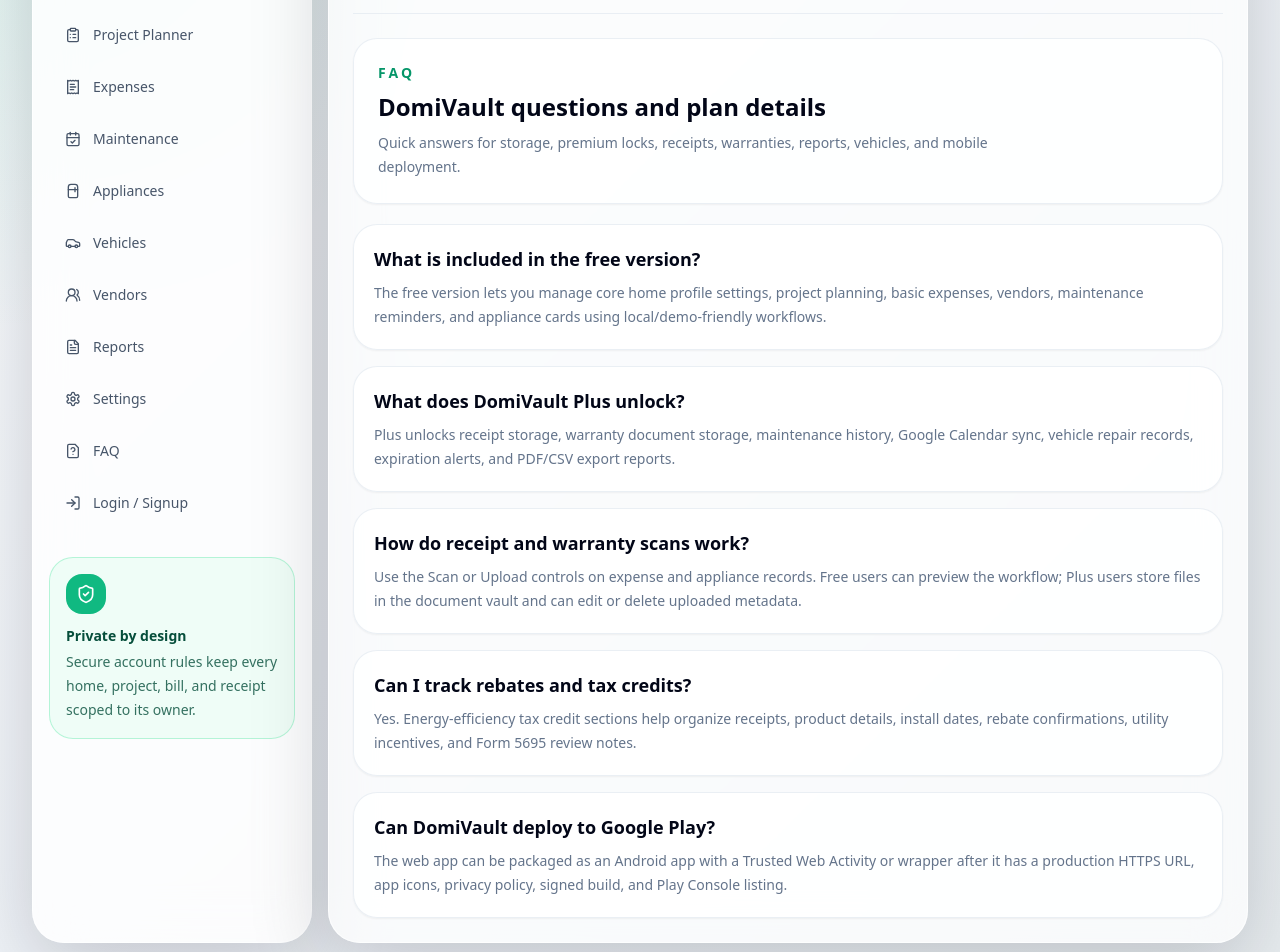
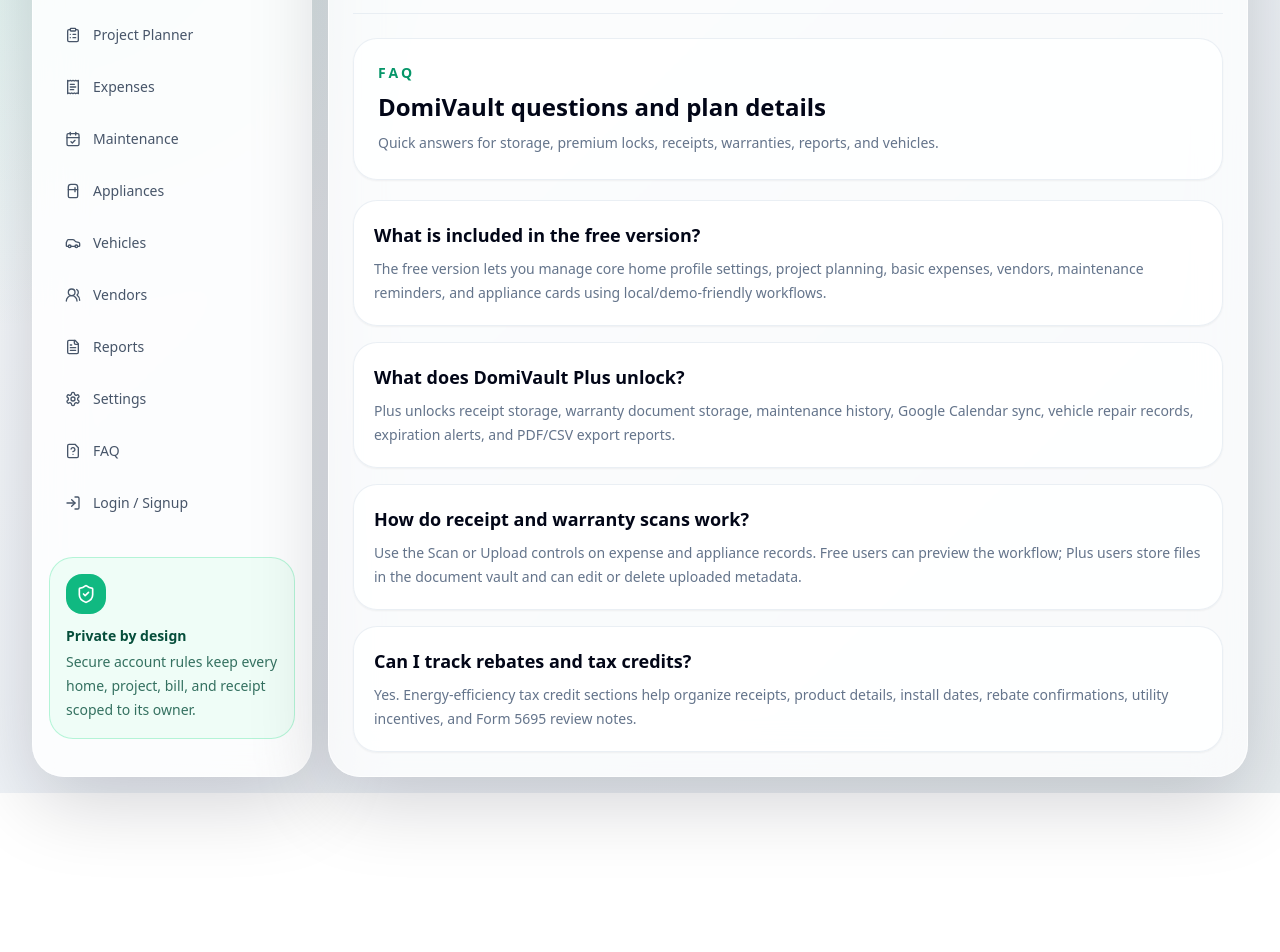
Before and after one commit to lvcg/connectionadvisor, a Next.js app: page /faq in a window 1280 px wide. Shown: the part 180-1132 px from the top of the page. After the commit the page ends 973 px from the top, so only its background shows below. Built offline with nearby package versions, Linux system fonts and the light colour scheme; no server answers.

Commit message:
Remove Google Play FAQ

```diff
--- a/components/faq/faq-section.tsx
+++ b/components/faq/faq-section.tsx
@@ -15,10 +15,6 @@
     question: "Can I track rebates and tax credits?",
     answer: "Yes. Energy-efficiency tax credit sections help organize receipts, product details, install dates, rebate confirmations, utility incentives, and Form 5695 review notes.",
   },
-  {
-    question: "Can DomiVault deploy to Google Play?",
-    answer: "The web app can be packaged as an Android app with a Trusted Web Activity or wrapper after it has a production HTTPS URL, app icons, privacy policy, signed build, and Play Console listing.",
-  },
 ];
 
 export function FAQSection() {
@@ -28,7 +24,7 @@
         <p className="text-sm font-semibold uppercase tracking-[0.22em] text-emerald-600 dark:text-emerald-300">FAQ</p>
         <h2 className="mt-2 text-2xl font-semibold text-slate-950 dark:text-white">DomiVault questions and plan details</h2>
         <p className="mt-2 max-w-2xl text-sm leading-6 text-slate-500 dark:text-slate-400">
-          Quick answers for storage, premium locks, receipts, warranties, reports, vehicles, and mobile deployment.
+          Quick answers for storage, premium locks, receipts, warranties, reports, and vehicles.
         </p>
       </div>
 
```
